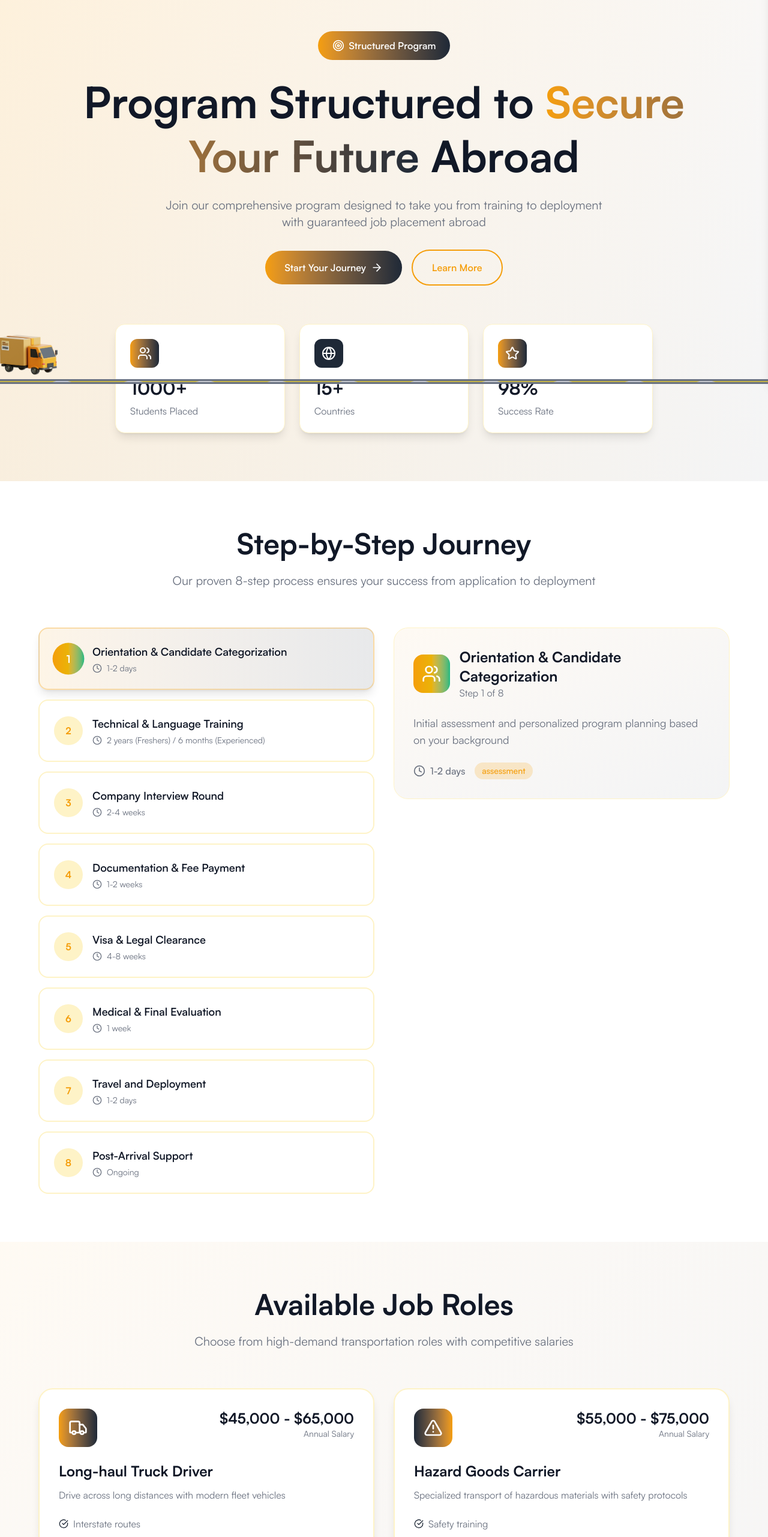
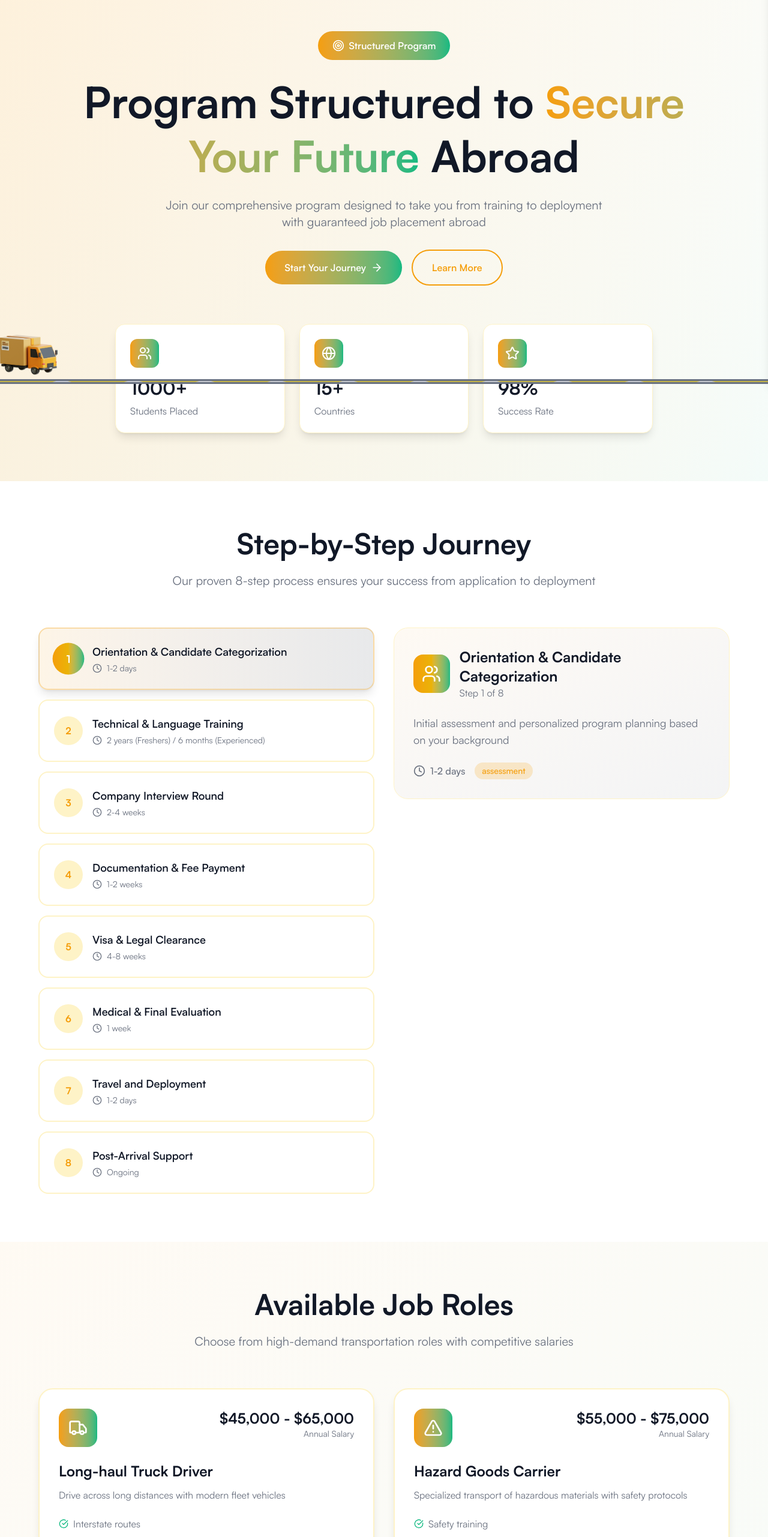
Before and after one commit to rupin-desai/vishwabharti-dev, a React (Vite) app: page /program in a window 1280 px wide. Shown: the part 160-2722 px from the top of the page at 60% size. Built offline with nearby package versions, Linux system fonts and the light colour scheme.

Commit message:
Program Page Done

```diff
--- a/src/components/Program/ProgramCTA.jsx
+++ b/src/components/Program/ProgramCTA.jsx
@@ -1,31 +1,37 @@
-// components/Program/ProgramCTA.jsx
 import React from "react";
 import { motion } from "framer-motion";
 import { Zap } from "lucide-react";
 
 const ProgramCTA = () => {
   return (
-    <section className="px-4 py-20 bg-gradient-to-r from-theme-primary to-theme-secondary">
-      <div className="max-w-4xl mx-auto text-center text-white">
+    <section className="px-4 py-24 bg-gradient-to-r from-theme-primary/10 to-theme-success/10">
+      <div className="max-w-4xl mx-auto bg-white/80 backdrop-blur-md rounded-3xl p-10 shadow-md border border-theme-light text-center">
         <motion.div
           initial={{ opacity: 0, y: 30 }}
           whileInView={{ opacity: 1, y: 0 }}
-          transition={{ duration: 0.6 }}
+          transition={{
+            duration: 0.6,
+            type: "spring",
+            stiffness: 100,
+            damping: 20,
+          }}
           viewport={{ once: true }}
         >
-          <h2 className="text-4xl sm:text-5xl font-bold mb-6">
+          <h2 className="text-4xl sm:text-5xl font-bold text-theme-dark mb-4 leading-tight">
             Ready to Start Your Journey?
           </h2>
-          <p className="text-xl text-white/90 mb-8 max-w-2xl mx-auto">
-            Join thousands of successful candidates who have secured their
-            future abroad through our structured program
+
+          <p className="text-lg text-theme-neutral mb-8 max-w-2xl mx-auto">
+            Join thousands of successful candidates who’ve secured their future
+            abroad through our guided program.
           </p>
+
           <motion.button
             whileHover={{ scale: 1.05 }}
-            whileTap={{ scale: 0.95 }}
-            className="bg-white text-theme-primary px-10 py-4 rounded-full font-bold text-lg hover:shadow-xl transition-all duration-300 flex items-center gap-3 mx-auto"
+            whileTap={{ scale: 0.96 }}
+            className="bg-gradient-to-r from-theme-primary to-theme-success text-white px-8 py-4 rounded-full font-semibold text-base flex items-center gap-3 mx-auto shadow hover:shadow-lg transition-all duration-300"
           >
-            <Zap className="w-6 h-6" />
+            <Zap className="w-5 h-5" />
             Get Started Today
           </motion.button>
         </motion.div>
--- a/src/components/Program/ProgramHero.jsx
+++ b/src/components/Program/ProgramHero.jsx
@@ -61,7 +61,7 @@ const ProgramHero = () => {
       icon: Globe,
       number: "15+",
       label: "Countries",
-      color: "theme-secondary",
+      color: "theme-success",
     },
     {
       icon: Star,
@@ -74,7 +74,7 @@ const ProgramHero = () => {
   return (
     <section
       ref={ref}
-      className="relative px-4 py-20 bg-gradient-to-br from-theme-primary/5 to-theme-secondary/5 overflow-hidden"
+      className="relative px-4 py-20 bg-gradient-to-br from-theme-primary/5 to-theme-success/5 overflow-hidden"
     >
       <div className="absolute inset-0 bg-gradient-to-r from-theme-primary/10 to-transparent"></div>
       <div className="relative max-w-6xl mx-auto">
@@ -88,7 +88,7 @@ const ProgramHero = () => {
             initial={{ scale: 0 }}
             animate={isInView ? { scale: 1 } : { scale: 0 }}
             transition={{ delay: 0.2, type: "spring", stiffness: 100 }}
-            className="inline-flex items-center gap-2 bg-gradient-to-r from-theme-primary to-theme-secondary text-white px-6 py-3 rounded-full mb-6"
+            className="inline-flex items-center gap-2 bg-gradient-to-r from-theme-primary to-theme-success text-white px-6 py-3 rounded-full mb-6"
           >
             <Target className="w-5 h-5" />
             <span className="font-semibold">Structured Program</span>
@@ -96,7 +96,7 @@ const ProgramHero = () => {
 
           <h1 className="text-5xl sm:text-6xl lg:text-7xl font-bold text-theme-dark mb-6 leading-tight">
             Program Structured to{" "}
-            <span className="bg-gradient-to-r from-theme-primary to-theme-secondary bg-clip-text text-transparent">
+            <span className="bg-gradient-to-r from-theme-primary to-theme-success bg-clip-text text-transparent">
               Secure Your Future
             </span>{" "}
             Abroad
@@ -113,7 +113,7 @@ const ProgramHero = () => {
             transition={{ delay: 0.6 }}
             className="flex flex-col sm:flex-row gap-4 justify-center items-center"
           >
-            <button className="bg-gradient-to-r from-theme-primary to-theme-secondary text-white px-8 py-4 rounded-full font-semibold hover:shadow-lg transition-all duration-300 flex items-center gap-2 group">
+            <button className="bg-gradient-to-r from-theme-primary to-theme-success text-white px-8 py-4 rounded-full font-semibold hover:shadow-lg transition-all duration-300 flex items-center gap-2 group">
               Start Your Journey
               <ArrowRight className="w-5 h-5 group-hover:translate-x-1 transition-transform" />
             </button>
@@ -138,7 +138,7 @@ const ProgramHero = () => {
               className="bg-white p-6 rounded-2xl shadow-lg border border-theme-light"
             >
               <div
-                className={`w-12 h-12 bg-gradient-to-r from-${stat.color} to-theme-secondary rounded-xl flex items-center justify-center mb-4`}
+                className={`w-12 h-12 bg-gradient-to-r from-theme-primary to-theme-success rounded-xl flex items-center justify-center mb-4`}
               >
                 <stat.icon className="w-6 h-6 text-white" />
               </div>
--- a/src/components/Program/ProgramJobRoles.jsx
+++ b/src/components/Program/ProgramJobRoles.jsx
@@ -16,7 +16,6 @@ const jobRoles = [
     icon: Truck,
     salary: "$45,000 - $65,000",
     features: ["Interstate routes", "Modern trucks", "Flexible schedules"],
-    color: "from-theme-primary to-theme-secondary",
   },
   {
     title: "Hazard Goods Carrier",
@@ -25,7 +24,6 @@ const jobRoles = [
     icon: AlertTriangle,
     salary: "$55,000 - $75,000",
     features: ["Safety training", "Premium rates", "Specialized equipment"],
-    color: "from-theme-secondary to-theme-primary",
   },
   {
     title: "Logistic Fleet Driver",
@@ -33,7 +31,6 @@ const jobRoles = [
     icon: Package,
     salary: "$40,000 - $55,000",
     features: ["Team coordination", "Regular routes", "Fleet benefits"],
-    color: "from-theme-primary to-theme-secondary",
   },
   {
     title: "Freight & Container Transporter",
@@ -45,7 +42,6 @@ const jobRoles = [
       "International cargo",
       "Growth opportunities",
     ],
-    color: "from-theme-secondary to-theme-primary",
   },
 ];
 
@@ -86,7 +82,7 @@ const ProgramJobRoles = () => {
   return (
     <section
       ref={ref}
-      className="px-4 py-20 bg-gradient-to-br from-theme-primary/5 to-theme-secondary/5"
+      className="px-4 py-20 bg-gradient-to-br from-theme-primary/5 to-theme-success/5"
     >
       <div className="max-w-6xl mx-auto">
         <motion.div
@@ -122,19 +118,14 @@ const ProgramJobRoles = () => {
               onClick={() =>
                 setSelectedJob(selectedJob === index ? null : index)
               }
-              className={`
-                bg-white rounded-3xl p-8 cursor-pointer transition-all duration-300 border-2
-                ${
-                  selectedJob === index
-                    ? "border-theme-primary/30 shadow-2xl"
-                    : "border-theme-light hover:border-theme-primary/20 shadow-lg hover:shadow-xl"
-                }
-              `}
+              className={`bg-white rounded-3xl p-8 cursor-pointer transition-all duration-300 border-2 ${
+                selectedJob === index
+                  ? "border-theme-primary/30 shadow-2xl"
+                  : "border-theme-light hover:border-theme-primary/20 shadow-lg hover:shadow-xl"
+              }`}
             >
               <div className="flex items-start justify-between mb-6">
-                <div
-                  className={`w-16 h-16 bg-gradient-to-r ${job.color} rounded-2xl flex items-center justify-center`}
-                >
+                <div className="w-16 h-16 bg-gradient-to-r from-theme-primary to-theme-success rounded-2xl flex items-center justify-center">
                   <job.icon className="w-8 h-8 text-white" />
                 </div>
                 <div className="text-right">
@@ -154,7 +145,7 @@ const ProgramJobRoles = () => {
               <div className="space-y-2">
                 {job.features.map((feature, featureIndex) => (
                   <div key={featureIndex} className="flex items-center gap-2">
-                    <CheckCircle className="w-4 h-4 text-theme-secondary" />
+                    <CheckCircle className="w-4 h-4 text-theme-success" />
                     <span className="text-theme-neutral">{feature}</span>
                   </div>
                 ))}
--- a/src/pages/ProgramPage.jsx
+++ b/src/pages/ProgramPage.jsx
@@ -10,7 +10,6 @@ const ProgramPage = () => {
     <div className="min-h-screen bg-white">
       <ProgramHero />
       <ProgramJourney />
-
       <ProgramJobRoles />
       <ProgramCTA />
     </div>
```
